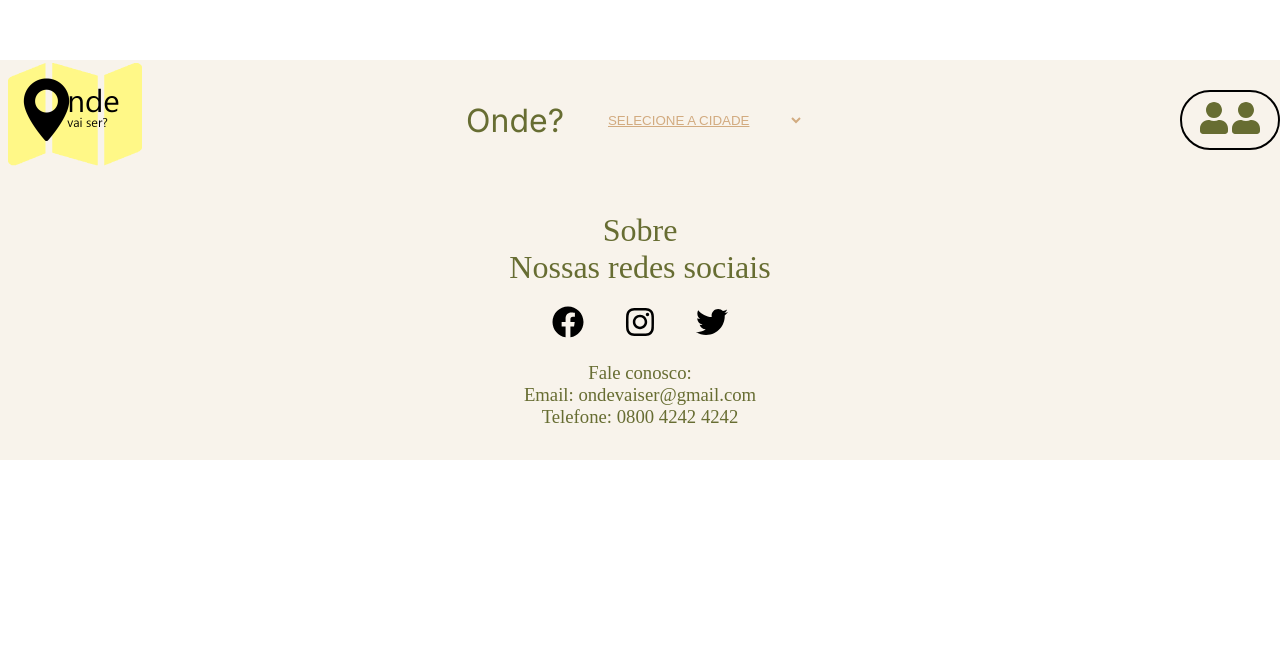
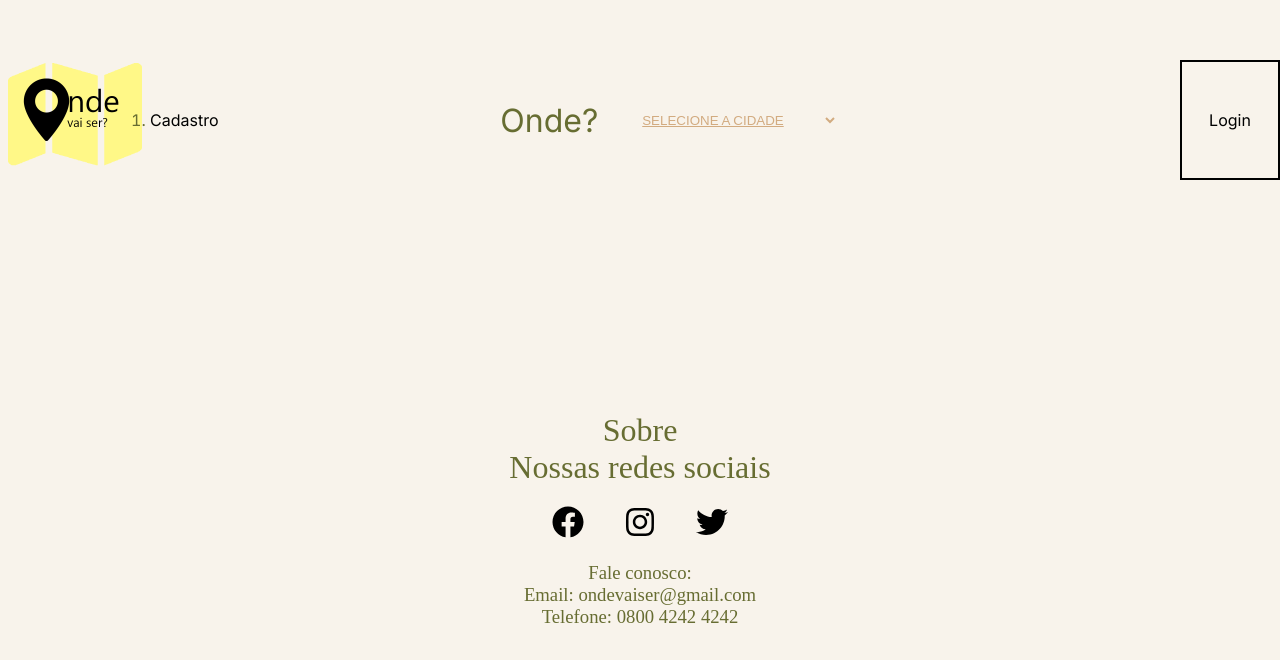
Before and after one commit to MadTitanPHDev/ondevaiserapp, a React (Create React App) app: page /Sobre in a window 1280 px wide. Shown: the part 140-800 px from the top of the page. Built offline with nearby package versions, Linux system fonts and the light colour scheme.

Commit message:
atualizacoes no header-footer-etc

```diff
--- a/src/components/Card/style.css
+++ b/src/components/Card/style.css
@@ -1,5 +1,5 @@
 @import url("https://fonts.googleapis.com/css2?family=Inter:wght@300;400;600&display=swap");
-/* * {
+* {
     margin: 0;
     padding: 0;
     box-sizing: border-box;
@@ -47,15 +47,15 @@
     color: salmon;
     padding: 10px;
 
-} */
+}
 
 /* * {
     margin: 0;
     padding: 0;
     box-sizing: border-box;
-} */
+}
 
-.cardAreaAll {
+/* .cardAreaAll {
     display: grid;
     place-items: center;
     font-family: "Inter", sans-serif;
@@ -142,3 +142,4 @@
     opacity: 1;
     transform: translateY(0);
 }
+ */
--- a/src/components/Header/index.js
+++ b/src/components/Header/index.js
@@ -8,7 +8,15 @@ const Header = () => {
     return (
         <header className='headerAreaTotal'>
             <div className='logoHeader'>
-                <img className='logoHeaderImg' src={LogoOndeVaiSer}></img>
+                <a href='/'><img className='logoHeaderImg' src={LogoOndeVaiSer}></img></a>
+            </div>
+
+            <div className='btnCadastroArea'>
+                <ol>
+                    <li>
+                        <a href='/Cadastro'>Cadastro</a>
+                    </li>
+                </ol>
             </div>
 
             <div className='ondeAreaHeaderAll'>
@@ -27,12 +35,7 @@ const Header = () => {
             <div className='userArea'>
 
                 <div className='obilongo'>
-                    <div className='risco'>
-                        <div className='iconU'><FaUser size='2em' /></div>
-                    </div>
-                    <div className='userIco'>
-                        <div className='iconU'><FaUser size='2em' /></div>
-                    </div>
+                    <a href='/Login'>Login</a>
                 </div>
             </div>
 
--- a/src/components/Header/style.css
+++ b/src/components/Header/style.css
@@ -15,6 +15,7 @@
     align-items: center;
     justify-content: center;
     font-family: Inter, sans-serif;
+    flex: 1;
 
 }
 
@@ -63,11 +64,11 @@
 .obilongo {
     display: flex;
     border: solid black 2px;
-    height: 60px;
+    height: 120px;
     width: 100px;
     position: absolute;
     right: 0px;
-    border-radius: 50px;
+    /* border-radius: 50px; */
     align-items: center;
     justify-content: center;
 }
--- a/src/pages/Cadastro/index.js
+++ b/src/pages/Cadastro/index.js
@@ -6,7 +6,7 @@ import Layout from '../../components/Layout';
 
 const Cadastro = () => {
 
-    const {users, addUser} = useInfoContext();
+    const { users, addUser } = useInfoContext();
 
     return (
         <Layout>
@@ -15,7 +15,7 @@ const Cadastro = () => {
                 onSubmit={(values, actions) => {
                     const newUser =
                     {
-                id: users[users.length-1]?.id ? users[users.length-1]?.id+1 : 1,
+                        id: users[users.length - 1]?.id ? users[users.length - 1]?.id + 1 : 1,
                         nome: values.nome,
                         nick: values.nick,
                         cpf: values.cpf,
@@ -31,8 +31,8 @@ const Cadastro = () => {
                     )
                 }}
             >
-        {({setValues}) => (
-            <section className='container'>
+                {({ setValues }) => (
+                    <section className='cadastroAreaTotal'>
                         <img src={imagem}></img>
 
                         <div>
@@ -41,7 +41,7 @@ const Cadastro = () => {
                             </h1>
                         </div>
 
-            <div className='formArea'>
+                        <div className='formCadastroArea'>
                             <Form>
                                 <div className='campoArea'>
                                     <Field className='inputField' type='text' name='nome' id='nome' placeHolder="Digite o nome">
--- a/src/pages/Cadastro/styles.css
+++ b/src/pages/Cadastro/styles.css
@@ -15,7 +15,7 @@ img{
     text-align: center;
 }
 
-.container {
+.cadastroAreaTotal {
     background-color: white;
 }
 
@@ -37,7 +37,7 @@ img{
     border-radius: 50px;
 }
 
-.formArea {
+.formCadastroArea {
     display: flex;
     padding-top: 10px;
     padding-bottom: 10px;
--- a/src/pages/Home/index.js
+++ b/src/pages/Home/index.js
@@ -11,9 +11,9 @@ const Home = () => {
     // <div className='container'>
       <Layout>
       <div className='homeArea'>
-      <Card imgsrc={img1Card} />
+      {/* <Card imgsrc={img1Card} />
       <Card imgsrc={img2Card} />
-      <Card imgsrc={img3Card} />
+      <Card imgsrc={img3Card} /> */}
       </div>
       </Layout>
 
--- a/src/pages/MaisInformacoes/index.js
+++ b/src/pages/MaisInformacoes/index.js
@@ -8,7 +8,7 @@ import Layout from '../../components/Layout'
 
 const MaisInformacoes = () => {
     return (
-        <section className='container'>
+        <section className='maisInfoArea'>
             <Layout>
                 <h1 className='tituloLocal'>Recanto dos Pássaros</h1>
                 <img src={imagem} className='foto' />
--- a/src/pages/PerfilUsuario/index.js
+++ b/src/pages/PerfilUsuario/index.js
@@ -7,7 +7,7 @@ import chácara3 from '../../assets/images/Chácara 3.jpg'
 
 const PerfilUsuario = () => {
   return (
-    <div className='container'>
+    <div className='perfilArea'>
         <Layout>
             <section className='section'>
 
--- a/src/pages/Sobre/index.js
+++ b/src/pages/Sobre/index.js
@@ -4,7 +4,7 @@ import Layout from '../../components/Layout'
 
 const Sobre = () => {
   return (
-    <div className='container'>
+    <div className=''>
     <Layout>
 
     </Layout>
```
Lines whose indentation alone changed are shown as unchanged.
